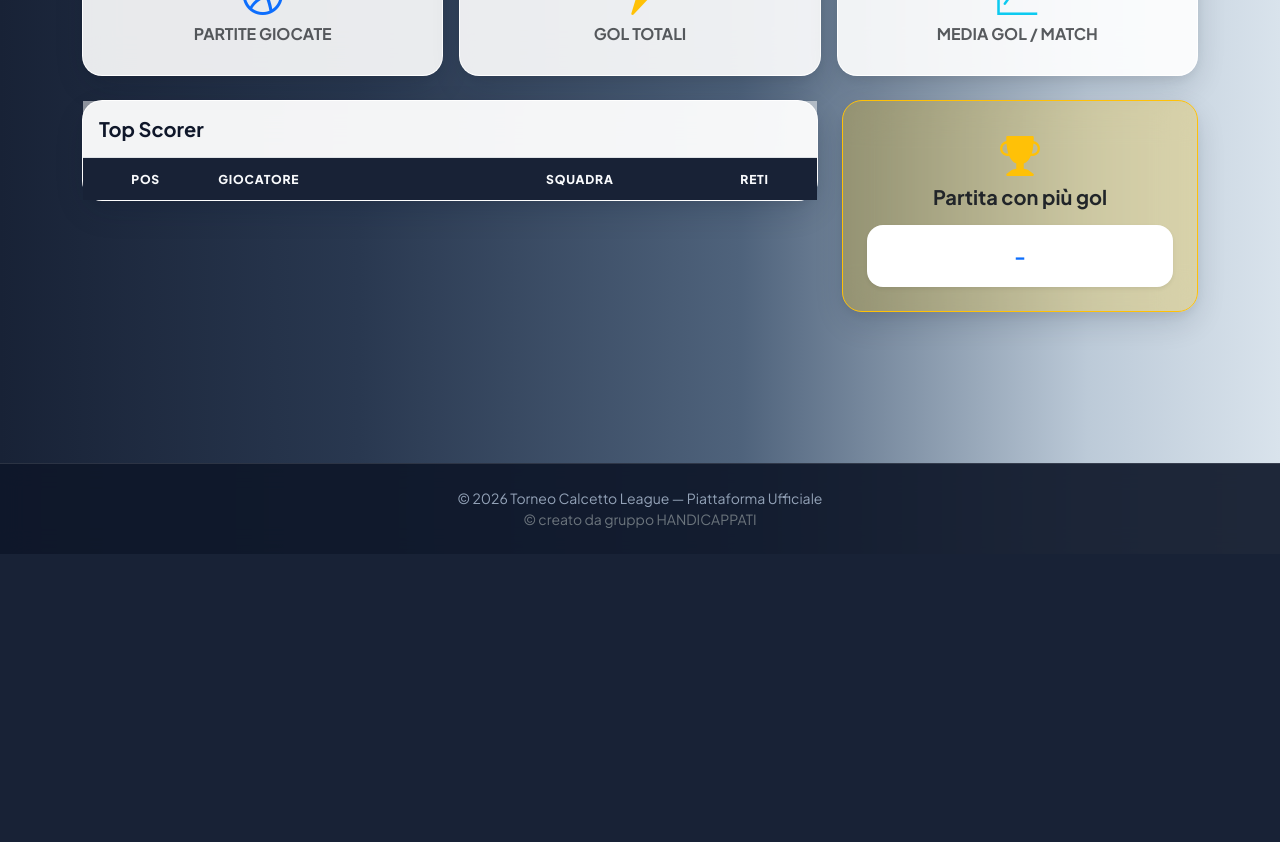
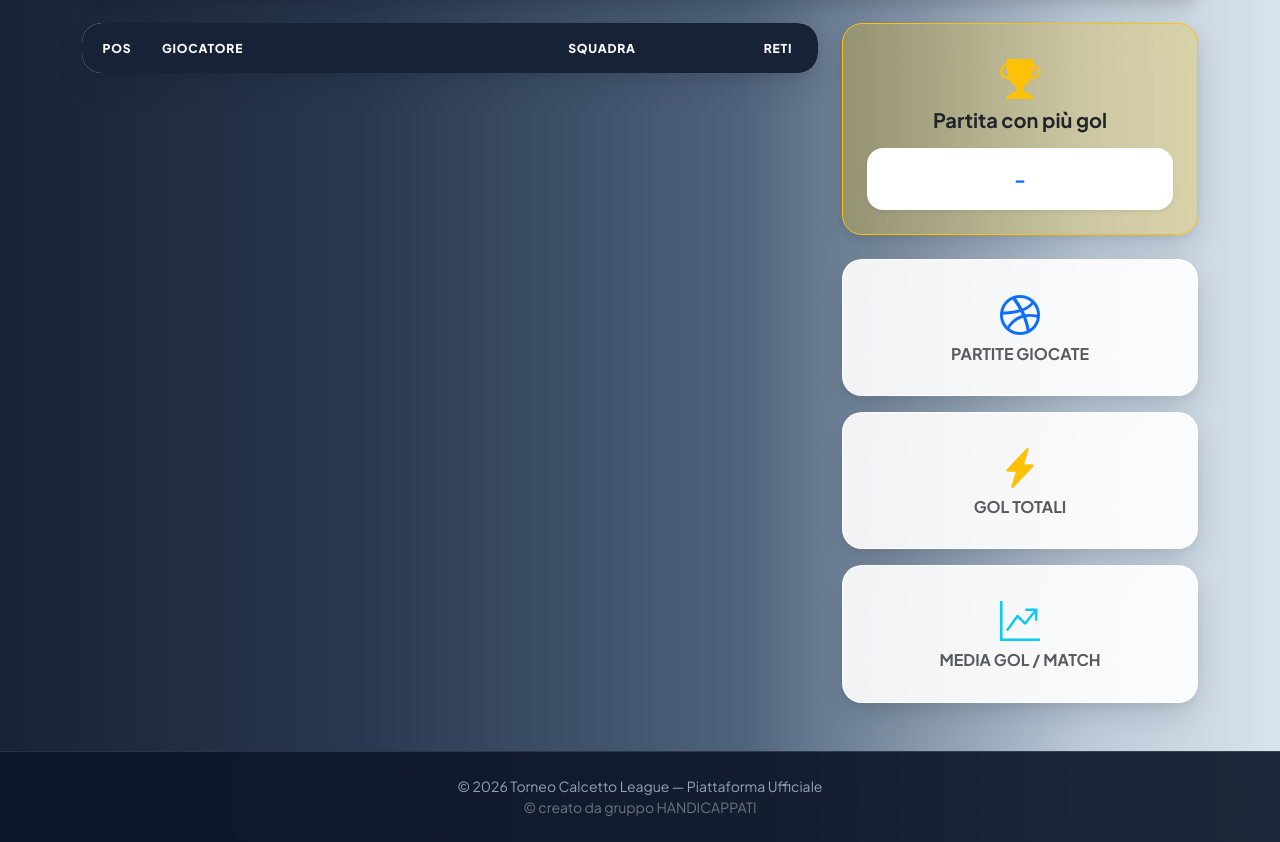
Before and after one commit to agovaccaro58-source/Torneo_Calcetto, a Flask app: template templates/pagina5.html in a window 1280 px wide. Shown: the part 246-1088 px from the top of the page. Before the commit the page ends 774 px from the top, so only its background shows below. Run offline with Flask 3, Linux system fonts and the light colour scheme; the template is opened without the code that fills it, so the values that code supplies are empty; parts of the project's set-up code (start-up, migrations or seed data) failed here and were passed over.

Commit message:
PROGETTO NUOVO

```diff
--- a/database.py
+++ b/database.py
@@ -8,7 +8,8 @@ def connetti():
         host="localhost",
         user="root",
         password="vicioGay12",
-        database="calcetto"
+        database="calcetto",
+    )
 
 
 #definisce la funzione per calcolare e recuperare la classifica generale del torneo
--- a/templates/pagina5.html
+++ b/templates/pagina5.html
@@ -2,63 +2,52 @@
 {% block titolo %}Marcatori{% endblock %}
 
 {% block contenuto %}
-<div class="d-flex justify-content-between align-items-center mb-4">
-  <div>
-    <h1 class="fw-bold mb-1"><i class="bi bi-fire text-danger me-2"></i>Marcatori e Stats</h1>
-    <p class="text-muted mb-0">I numeri principali del campionato</p>
-  </div>
-</div>
+<!-- Hero Banner Marcatori ridotto (Foto di Sfondo e Gradiente Scuro) -->
+<div class="position-relative overflow-hidden rounded-4 mb-4 shadow" style="height: 160px;">
+  <!-- Foto a tema calcio / stadio -->
+  <img src="https://images.unsplash.com/photo-1508098682722-e99c43a406b2?auto=format&fit=crop&w=1200&q=80"
+       class="position-absolute top-0 start-0 w-100 h-100 object-fit-cover"
+       alt="Marcatori Futsal Arena"
+       style="filter: brightness(0.38) saturate(1.2);">
 
-<!-- Tre Stat Card Sfocate -->
-<div class="row g-3 mb-4">
-  <div class="col-md-4">
-    <div class="glass-card p-4 text-center">
-      <i class="bi bi-dribbble text-primary fs-1 mb-2"></i>
-      <h6 class="text-muted fw-bold">PARTITE GIOCATE</h6>
-      <p class="display-5 fw-extrabold mb-0 text-dark">{{ numeri.giocate }}</p>
+  <div class="position-relative p-4 p-md-5 d-flex flex-column justify-content-center h-100 text-white"
+       style="background: linear-gradient(90deg, rgba(24, 34, 54, 0.95) 0%, rgba(24, 34, 54, 0.6) 60%, transparent 100%);">
+
+    <div class="d-flex align-items-center gap-2 mb-1">
+      <span class="badge rounded-pill px-3 py-1 fw-bold text-white shadow-sm"
+            style="background: linear-gradient(135deg, #dc3545, #ff4d5d); font-size: 0.72rem; letter-spacing: 0.5px;">
+        <i class="bi bi-fire me-1"></i> CLASSIFICA MARCATORI
+      </span>
     </div>
-  </div>
-  <div class="col-md-4">
-    <div class="glass-card p-4 text-center">
-      <i class="bi bi-lightning-charge-fill text-warning fs-1 mb-2"></i>
-      <h6 class="text-muted fw-bold">GOL TOTALI</h6>
-      <p class="display-5 fw-extrabold mb-0 text-dark">{{ numeri.gol_totali }}</p>
-    </div>
-  </div>
-  <div class="col-md-4">
-    <div class="glass-card p-4 text-center">
-      <i class="bi bi-graph-up-arrow text-info fs-1 mb-2"></i>
-      <h6 class="text-muted fw-bold">MEDIA GOL / MATCH</h6>
-      <p class="display-5 fw-extrabold mb-0 text-dark">{{ numeri.media_gol }}</p>
-    </div>
+
+    <h1 class="h2 fw-extrabold mb-0 text-white" style="letter-spacing: -0.5px;">Marcatori e Stats</h1>
+    <p class="small text-white-50 mb-0">I numeri principali e la classifica reti del campionato</p>
   </div>
 </div>
 
 <div class="row g-4">
+  <!-- Tabella Marcatori -->
   <div class="col-lg-8">
-    <div class="glass-card">
-      <div class="p-3 border-bottom bg-white bg-opacity-50">
-        <h5 class="fw-bold mb-0">Top Scorer</h5>
-      </div>
+    <div class="glass-card overflow-hidden border-0">
       <div class="table-responsive">
-        <table class="table table-custom table-hover align-middle text-center mb-0">
+        <table class="table table-custom table-borderless table-hover align-middle mb-0" style="border: none;">
           <thead>
-            <tr>
-              <th>Pos</th>
-              <th class="text-start">Giocatore</th>
-              <th>Squadra</th>
-              <th>Reti</th>
+            <tr style="border: none;">
+              <th class="text-center py-3" style="width: 70px; border: none;">Pos</th>
+              <th class="text-start py-3" style="border: none;">Giocatore</th>
+              <th class="text-center py-3" style="border: none;">Squadra</th>
+              <th class="text-center py-3" style="width: 80px; border: none;">Reti</th>
             </tr>
           </thead>
           <tbody>
             {% for m in marcatori %}
             <tr>
-              <td class="fw-bold">
+              <td class="fw-bold text-center py-3">
                 {% if loop.index == 1 %}🥇{% elif loop.index == 2 %}🥈{% elif loop.index == 3 %}🥉{% else %}{{ loop.index }}{% endif %}
               </td>
-              <td class="text-start fw-bold text-dark">{{ m.nome }} {{ m.cognome }}</td>
-              <td><span class="badge bg-light text-dark border">{{ m.squadra }}</span></td>
-              <td class="fw-extrabold fs-5 text-primary">{{ m.reti }}</td>
+              <td class="text-start fw-bold text-dark py-3">{{ m.nome }} {{ m.cognome }}</td>
+              <td class="text-center py-3"><span class="badge bg-light text-dark border">{{ m.squadra }}</span></td>
+              <td class="fw-extrabold fs-5 text-primary text-center py-3">{{ m.reti }}</td>
             </tr>
             {% endfor %}
           </tbody>
@@ -67,8 +56,10 @@
     </div>
   </div>
 
+  <!-- Card Destra -->
   <div class="col-lg-4">
-    <div class="glass-card p-4 text-center bg-warning bg-opacity-25 border-warning">
+    <!-- Partita con più gol -->
+    <div class="glass-card p-4 text-center bg-warning bg-opacity-25 border-warning mb-4">
       <i class="bi bi-trophy-fill text-warning fs-1 mb-2"></i>
       <h5 class="fw-bold text-dark mb-3">Partita con più gol</h5>
       <div class="p-3 rounded-4 bg-white shadow-sm">
@@ -77,6 +68,31 @@
         </p>
       </div>
     </div>
+
+    <!-- Tre Stat Card ordinate in colonna -->
+    <div class="row g-3 mb-4">
+      <div class="col-12">
+        <div class="glass-card p-4 text-center">
+          <i class="bi bi-dribbble text-primary fs-1 mb-2"></i>
+          <h6 class="text-muted fw-bold">PARTITE GIOCATE</h6>
+          <p class="display-5 fw-extrabold mb-0 text-dark">{{ numeri.giocate }}</p>
+        </div>
+      </div>
+      <div class="col-12">
+        <div class="glass-card p-4 text-center">
+          <i class="bi bi-lightning-charge-fill text-warning fs-1 mb-2"></i>
+          <h6 class="text-muted fw-bold">GOL TOTALI</h6>
+          <p class="display-5 fw-extrabold mb-0 text-dark">{{ numeri.gol_totali }}</p>
+        </div>
+      </div>
+      <div class="col-12">
+        <div class="glass-card p-4 text-center">
+          <i class="bi bi-graph-up-arrow text-info fs-1 mb-2"></i>
+          <h6 class="text-muted fw-bold">MEDIA GOL / MATCH</h6>
+          <p class="display-5 fw-extrabold mb-0 text-dark">{{ numeri.media_gol }}</p>
+        </div>
+      </div>
+    </div>
   </div>
 </div>
 {% endblock %}
```
Also changed, not shown: templates/index.html (+6 -28 lines), templates/pagina4.html (+60 -21 lines).
